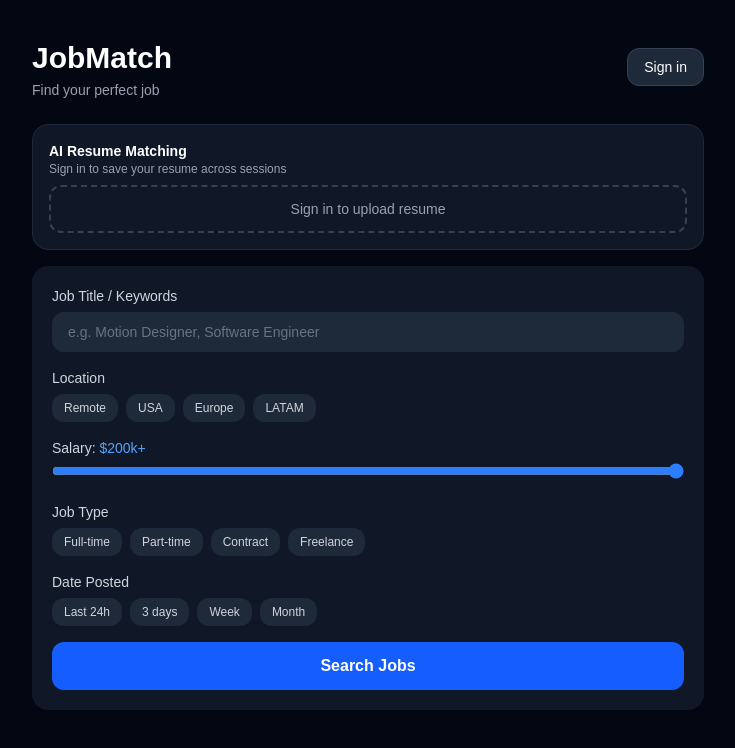
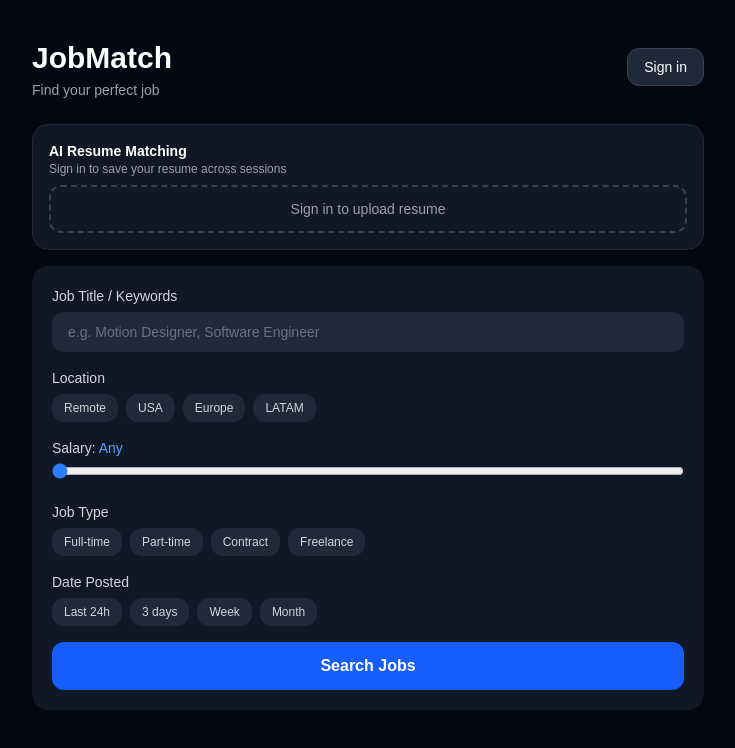
Before and after one commit to pashulity1/jobmatch, a Next.js app: page / in a window 1280 px wide. Shown: the top 748 px of the page, without its empty margins (272-1007 px from the left). Built offline with nearby package versions, Linux system fonts and the light colour scheme.

Commit message:
fix salary slider - starts at 0 (Any)

```diff
--- a/app/page.tsx
+++ b/app/page.tsx
@@ -132,7 +132,7 @@ function AuthModal({ onClose, onSuccess }: { onClose: () => void; onSuccess: (us
 export default function Home() {
   const [keyword, setKeyword] = useState("");
   const [selectedLocations, setSelectedLocations] = useState<string[]>([]);
-  const [salary, setSalary] = useState(200);
+  const [salary, setSalary] = useState(0);
   const [selectedTypes, setSelectedTypes] = useState<string[]>([]);
   const [selectedDate, setSelectedDate] = useState("");
   const [jobs, setJobs] = useState<Job[]>([]);
@@ -456,7 +456,7 @@ export default function Home() {
           </div>
           <div>
             <label className="block text-sm font-medium text-gray-300 mb-1">
-              Salary: <span className="text-blue-400">{salary === 200 ? "$200k+" : `up to $${salary}k`}</span>
+              Salary: <span className="text-blue-400">{salary === 0 ? "Any" : `$${salary}k+`}</span>
             </label>
             <input type="range" min="0" max="200" value={salary} onChange={e => setSalary(Number(e.target.value))} className="w-full accent-blue-500" />
           </div>
```
